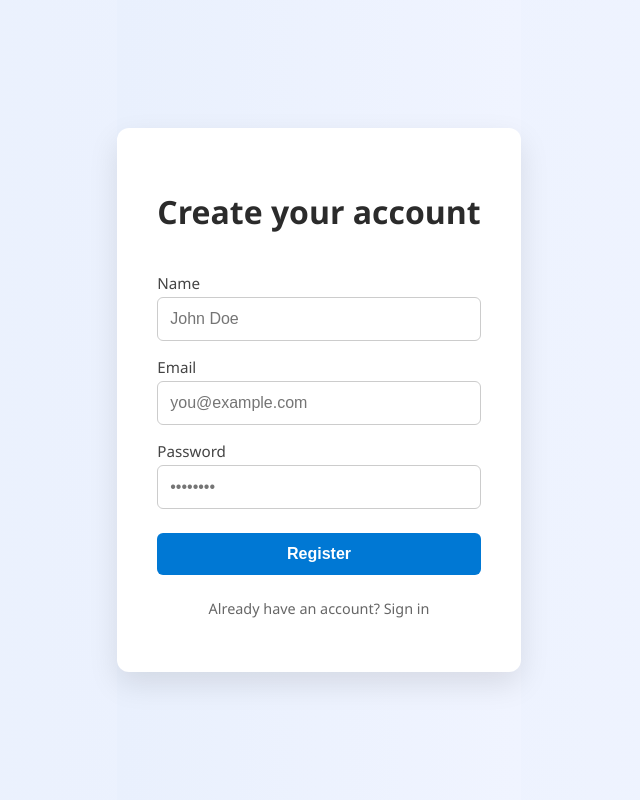
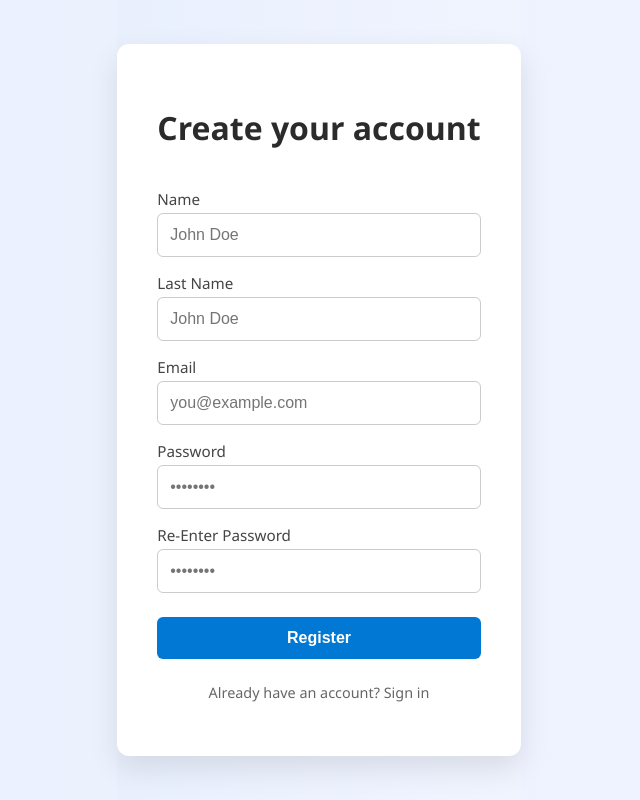
Before and after one commit to Telse/b2c-register-poc, a React (Create React App) app: page / in a window 1280 px wide. Shown: the whole page, without its empty margins (321-961 px from the left). Built offline with nearby package versions, Linux system fonts and the light colour scheme.

Commit message:
updated fields

```diff
--- a/src/App.js
+++ b/src/App.js
@@ -40,7 +40,15 @@ function App() {
         <form onSubmit={handleSubmit}>
           <label>Name</label>
           <input
-            name="name"
+            name="firstName"
+            placeholder="John Doe"
+            onChange={handleChange}
+            required
+          />
+
+          <label>Last Name</label>
+          <input
+            name="lastName"
             placeholder="John Doe"
             onChange={handleChange}
             required
@@ -64,6 +72,15 @@ function App() {
             required
           />
 
+          <label>Re-Enter Password</label>
+          <input
+            name="reEnterPassword"
+            type="reEnterPassword"
+            placeholder="••••••••"
+            onChange={handleChange}
+            required
+          />
+
           <button type="submit">Register</button>
         </form>
         <p className="footnote">Already have an account? Sign in</p>
```
Also changed, not shown: 8 other files (tests, documents, lock files or other folders).
